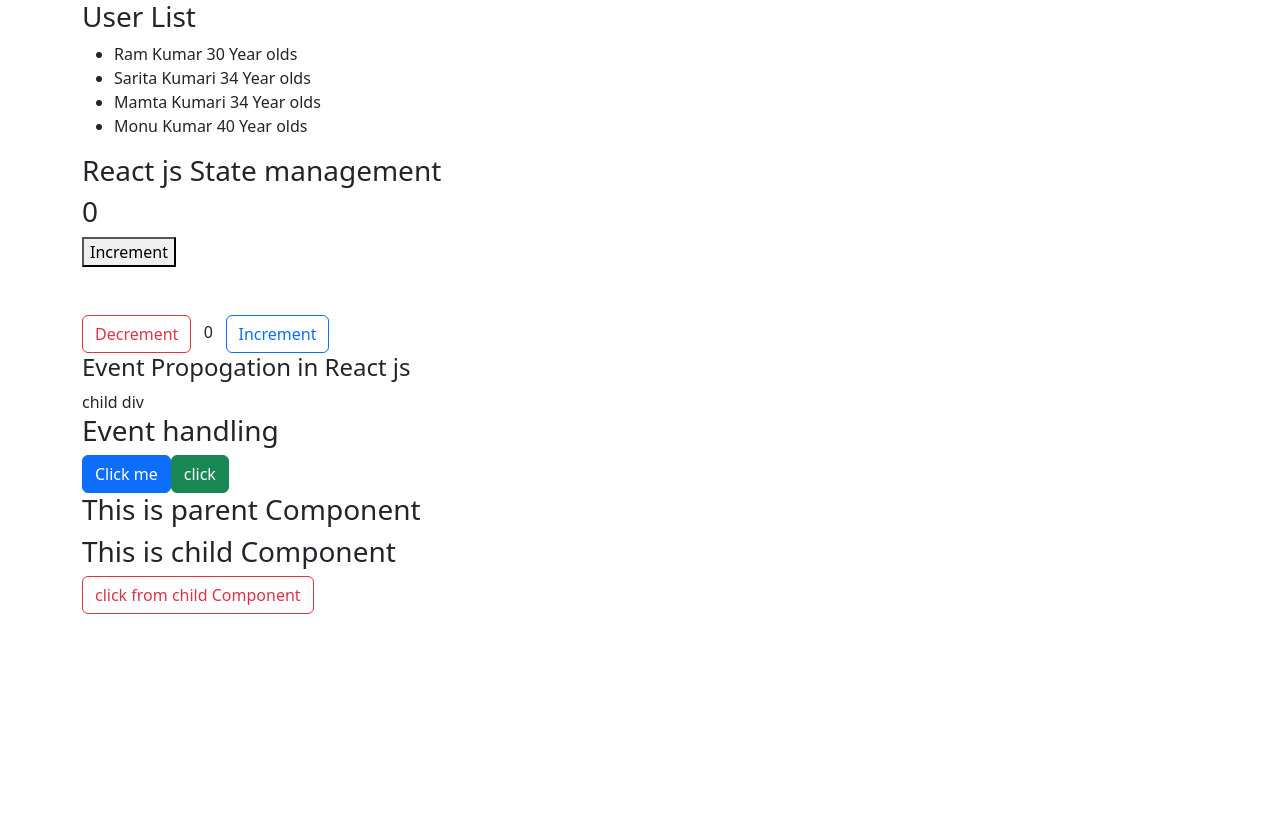
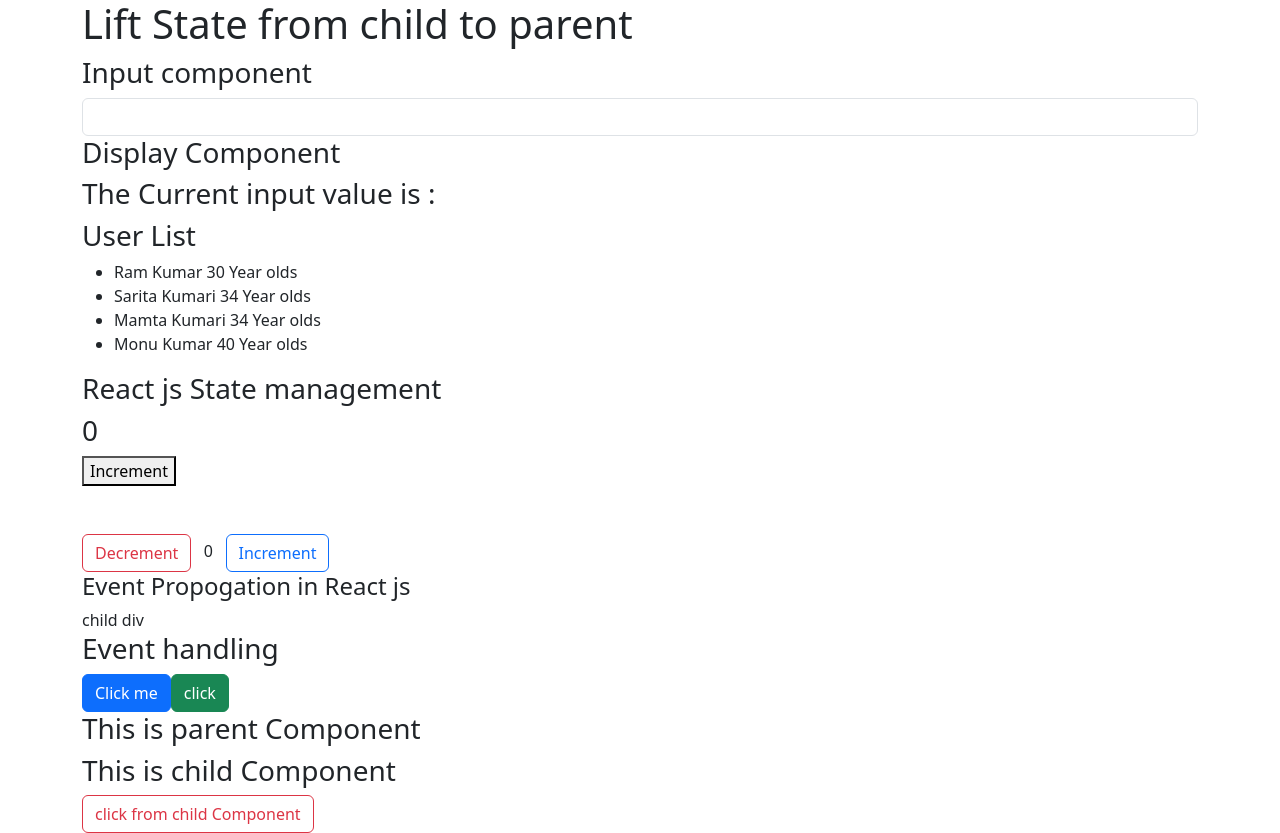
Before and after one commit to Developerramm/mern-stack-development, a React (Vite) app in the folder React/demo3/: page / in a window 1280 px wide. Before the commit the page ends 800 px from the top, so only its background shows below. Built offline with nearby package versions, Linux system fonts and the light colour scheme.

Commit message:
state lifting in react js

```diff
--- a/React/demo3/src/App.jsx
+++ b/React/demo3/src/App.jsx
@@ -4,10 +4,12 @@ import ParentComponent from "./Components/ParentComponent";
 import EventPropogation from "./Components/EventPropogation";
 import State from "./Hooks/State";
 import Derived from "./Hooks/Derived";
+import LiftStateUp from "./Hooks/LiftStateUp";
 
 const App = () => {
   return (
     <div className="container">
+      <LiftStateUp />
       <Derived />
       <State />
       <EventPropogation />
--- /dev/null
+++ b/React/demo3/src/Hooks/DisplayComponent.jsx
@@ -0,0 +1,12 @@
+import React from "react";
+
+const DisplayComponent = ({inputValue}) => {
+  return (
+    <div>
+      <h3>Display Component </h3>
+      <h3>The Current input value is : {inputValue} </h3>
+    </div>
+  );
+};
+
+export default DisplayComponent;
--- /dev/null
+++ b/React/demo3/src/Hooks/InputComponet.jsx
@@ -0,0 +1,17 @@
+import React, { useState } from "react";
+
+const InputComponet = ({ inputValue, SetInputValue }) => {
+  return (
+    <div>
+      <h3>Input component </h3>
+      <input
+        type="text"
+        className="form-control"
+        value={inputValue}
+        onChange={(e) => SetInputValue(e.target.value)}
+      />
+    </div>
+  );
+};
+
+export default InputComponet;
--- /dev/null
+++ b/React/demo3/src/Hooks/LiftStateUp.jsx
@@ -0,0 +1,16 @@
+import React, { useState } from "react";
+import InputComponet from "./InputComponet";
+import DisplayComponent from "./DisplayComponent";
+
+const LiftStateUp = () => {
+  const [inputValue, SetInputValue] = useState("");
+  return (
+    <div>
+      <h1>Lift State from child to parent </h1>
+      <InputComponet inputValue={inputValue} SetInputValue={SetInputValue} />
+      <DisplayComponent inputValue={inputValue} />
+    </div>
+  );
+};
+
+export default LiftStateUp;
```
